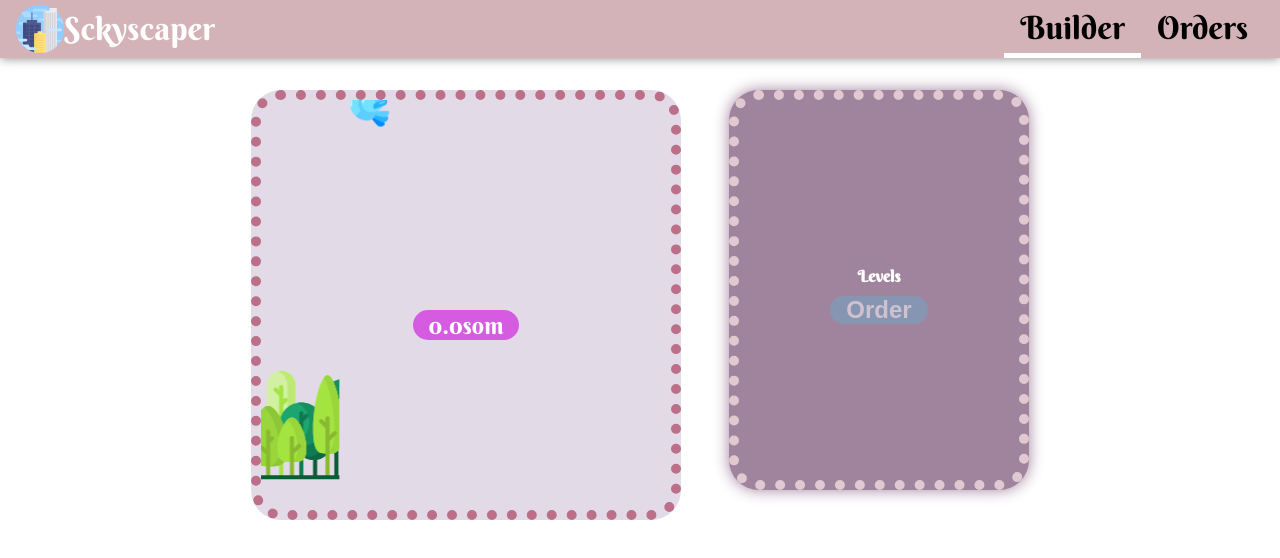
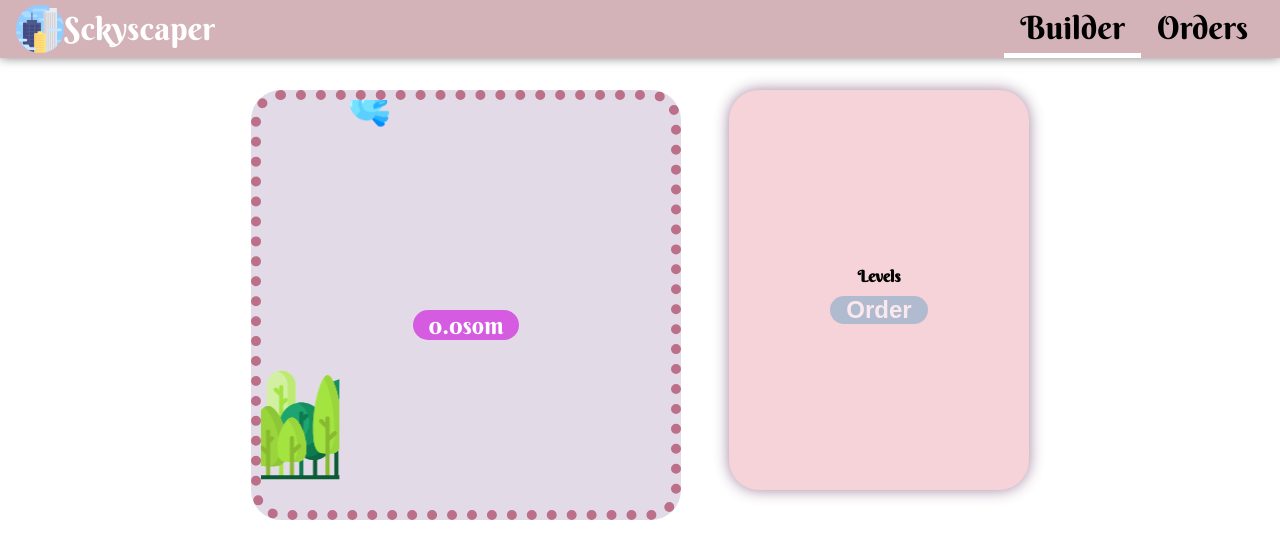
Before and after one commit to soltonbekov-aiymkyz/builder, a React (Create React App) app: page / in a window 1280 px wide. Shown: the top 558 px of the page. Built offline with nearby package versions, Linux system fonts and the light colour scheme; no server answers.

Commit message:
change color

```diff
--- a/src/components/SkyscaperBuilder/SkyscaperControls/SkyscaperControls.module.css
+++ b/src/components/SkyscaperBuilder/SkyscaperControls/SkyscaperControls.module.css
@@ -23,9 +23,10 @@
      width: 300px;
      height:400px;
      padding: 1rem;
-     border: 10px dotted rgb(224, 201, 209);
-     background-color:#a0849d;
-     color: white;
+     /* border: 10px dotted rgb(224, 201, 209); */
+     /* background-color:#a0849d; */
+     background-color:#f6d2d9;
+     color: black;
      border-radius: 30px;
      line-height: 40px;
      box-shadow: 0px 0px 15px #a0849d ;
```
